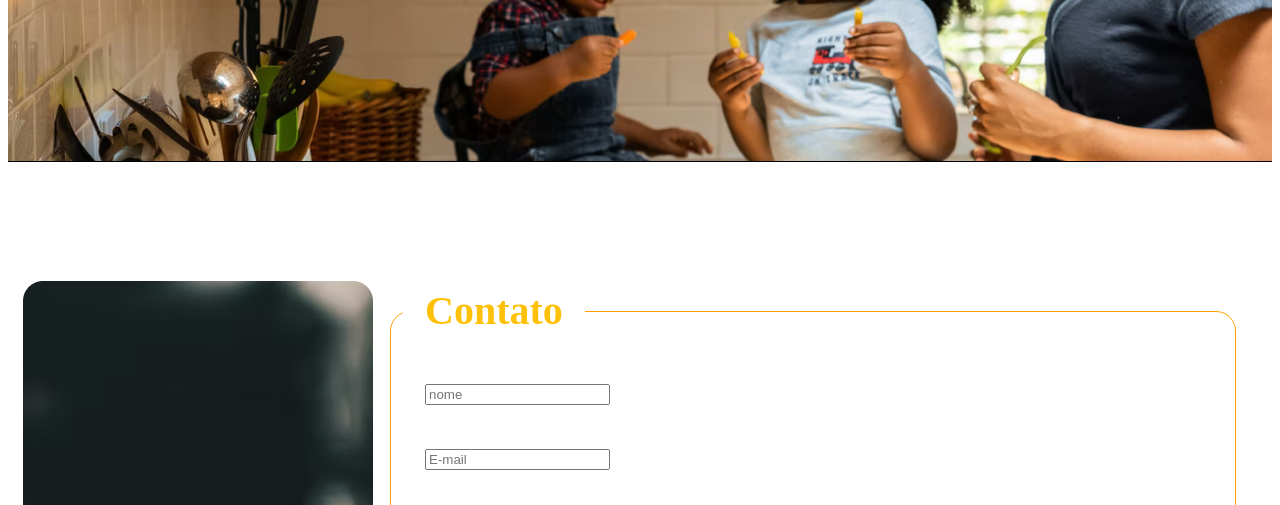
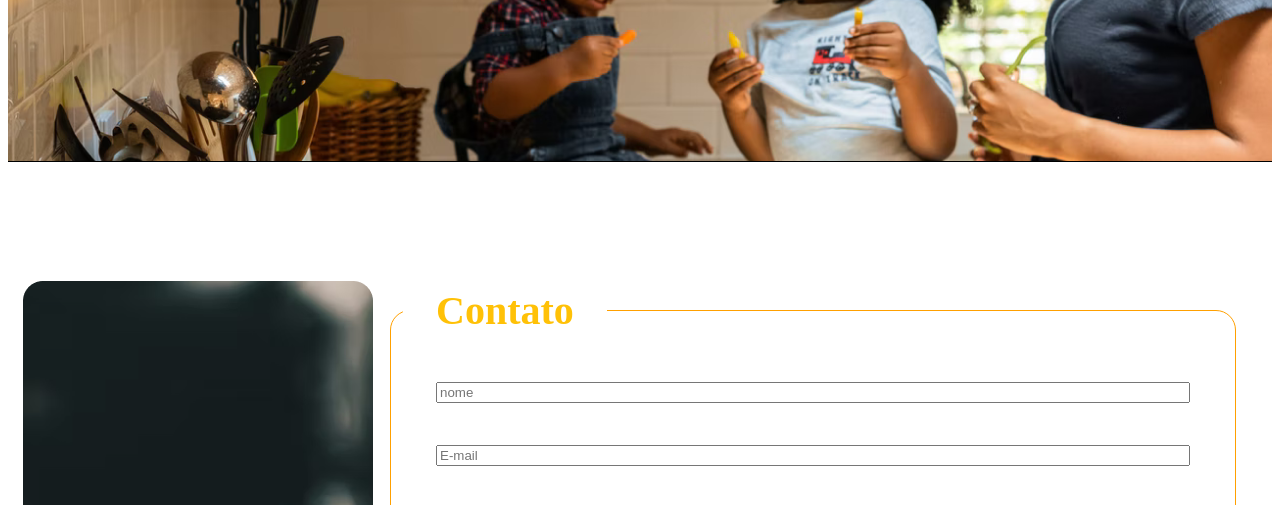
Before and after one commit to SrNascimento40/first-contact-html-css, a plain HTML site: page contato.html in a window 1280 px wide. Shown: the part 424-929 px from the top of the page. Drawn offline with Linux system fonts and the light colour scheme.

Commit message:
melhora da pagina contato.html

```diff
--- a/contato.html
+++ b/contato.html
@@ -37,8 +37,8 @@
                 <form action="" method="post">
                     <fieldset>
                         <legend class="questionario">Contato</legend>
-                        <label class="questionario"><span><input type="text" required placeholder="nome"></span></label>
-                        <label class="questionario"><span><input type="email" required placeholder="E-mail"></span></label>
+                        <label class="questionario"><input type="text" required placeholder="nome"></label>
+                        <label class="questionario"><input type="email" required placeholder="E-mail"></label>
                         <label class="questionario"><textarea name="mensagem" required placeholder="mensagem" cols="30" rows="10"></textarea></label>
                         <input class="botao" type="submit" value="enviar">
                     </fieldset>
--- a/style/contato.css
+++ b/style/contato.css
@@ -16,7 +16,8 @@ main > section h2 {
 .questionario {
     display: flex;
     flex-direction: column;
-    padding: 22px;
+    padding: 22px 33px 20px 33px;
+    box-sizing: border-box;
 }
 
 
```
